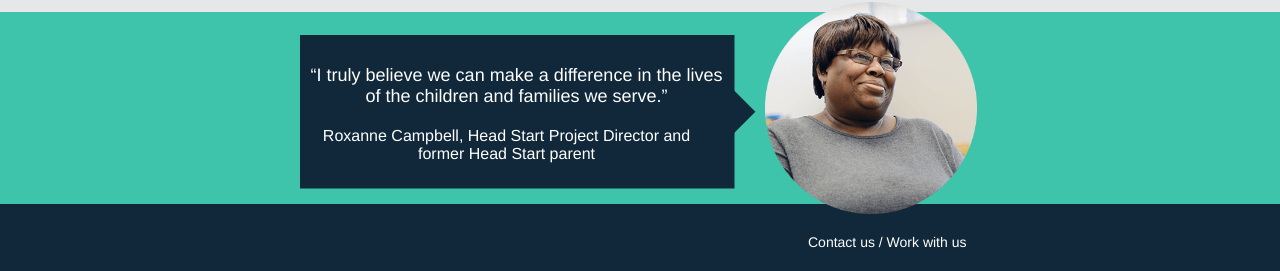
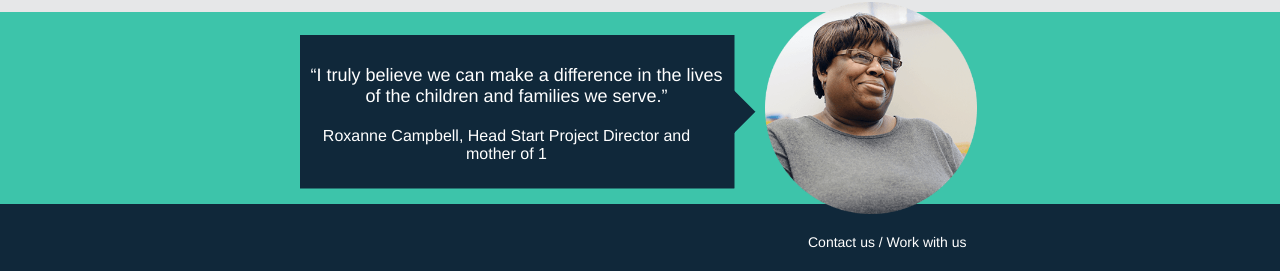
Before and after one commit to workdept/detroit-head-start, a Jekyll site: the page built from locate.html, in a window 1280 px wide. Shown: the part 1203-1474 px from the top of the page. Built offline with Jekyll 4.4.1, drawn with Linux system fonts in a browser that asks for light colours; nearby versions of some CDN libraries.

Commit message:
Update locate.html

```diff
--- a/locate.html
+++ b/locate.html
@@ -8,7 +8,7 @@ testimonial-1:
   quote: “The teachers and family services are awesome! I am soaking it all up as much as I can.”
 
 testimonial-2:
-  name: Roxanne Campbell, Head Start Project Director and former Head Start parent
+  name: Roxanne Campbell, Head Start Project Director and mother of 1
   image: /images/testimonials/Roxanne_Campbell.png
   image-mobile: /images/testimonials/Roxanne_Campbell_M.jpg
   quote: “I truly believe we can make a difference in the lives of the children and families we serve.”
```
